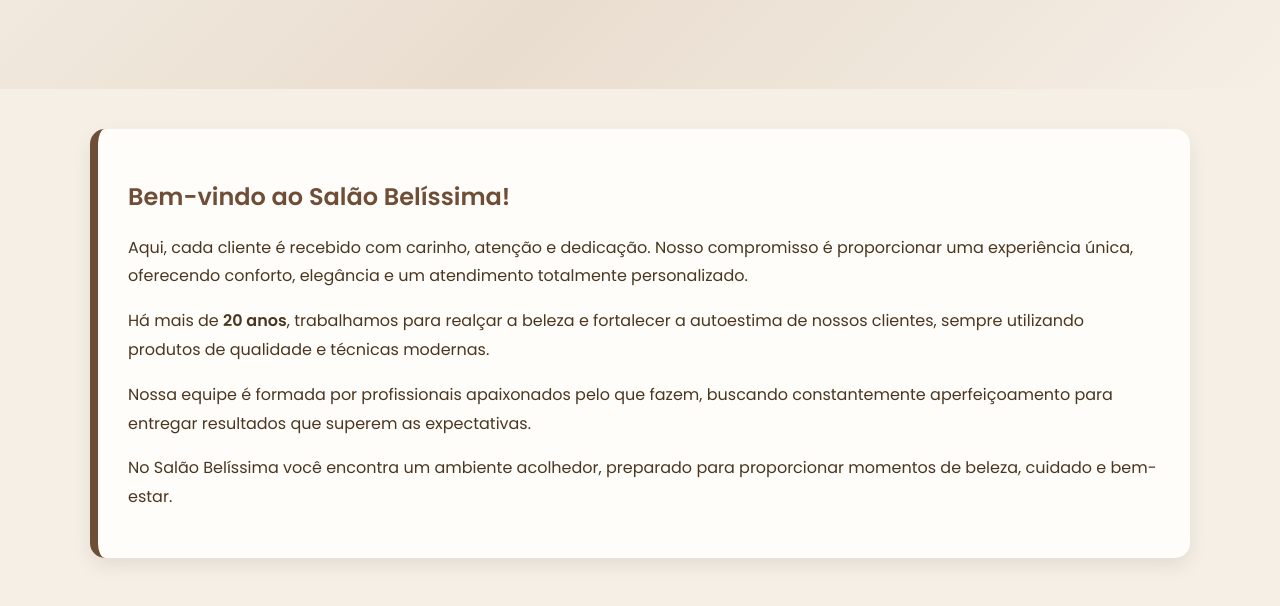
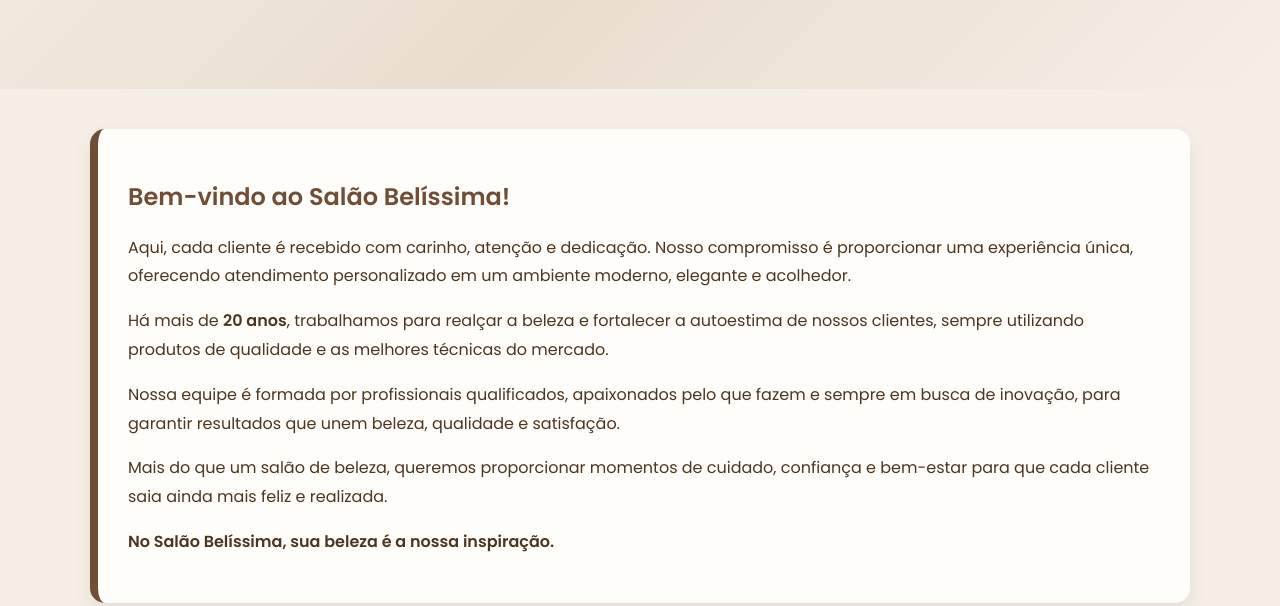
Before and after one commit to izabelap28/naildesign, a plain HTML site: page sobre.html in a window 1280 px wide. Shown: the part 346-952 px from the top of the page. Drawn offline with nearby package versions, Linux system fonts and the light colour scheme.

Commit message:
Update sobre.html

```diff
--- a/sobre.html
+++ b/sobre.html
@@ -1,17 +1,13 @@
 <!DOCTYPE html>
-<html lang="pt-BR">
-
+<html lang="pt-br">
 <head>
     <meta charset="UTF-8">
     <meta name="viewport" content="width=device-width, initial-scale=1.0">
     <title>Salão Belíssima - Sobre</title>
+
     <link rel="stylesheet" href="estilo.css">
 
-    <link rel="preconnect" href="https://fonts.googleapis.com">
-    <link rel="preconnect" href="https://fonts.gstatic.com" crossorigin>
-
-    <link href="https://fonts.googleapis.com/css2?family=Poppins:wght@300;400;500;600&family=Playfair+Display:wght@500;700&display=swap" rel="stylesheet">
-
+    <link href="https://fonts.googleapis.com/css2?family=Playfair+Display:wght@700&family=Poppins:wght@300;400;500;600&display=swap" rel="stylesheet">
 </head>
 
 <body>
@@ -31,7 +27,6 @@
 
     </nav>
 
-
     <header class="banner">
 
         <h1>SOBRE</h1>
@@ -40,8 +35,7 @@
 
     </header>
 
-
-<div class="container">
+    <main class="container">
 
         <div class="card">
 
@@ -50,30 +44,37 @@
             <p>
                 Aqui, cada cliente é recebido com carinho, atenção e dedicação.
                 Nosso compromisso é proporcionar uma experiência única,
-            oferecendo conforto, elegância e um atendimento totalmente personalizado.
+                oferecendo atendimento personalizado em um ambiente moderno,
+                elegante e acolhedor.
             </p>
 
             <p>
                 Há mais de <strong>20 anos</strong>, trabalhamos para realçar
                 a beleza e fortalecer a autoestima de nossos clientes,
-            sempre utilizando produtos de qualidade e técnicas modernas.
+                sempre utilizando produtos de qualidade e as melhores técnicas
+                do mercado.
             </p>
 
             <p>
-            Nossa equipe é formada por profissionais apaixonados pelo que fazem,
-            buscando constantemente aperfeiçoamento para entregar resultados
-            que superem as expectativas.
+                Nossa equipe é formada por profissionais qualificados,
+                apaixonados pelo que fazem e sempre em busca de inovação,
+                para garantir resultados que unem beleza, qualidade
+                e satisfação.
             </p>
 
             <p>
-            No Salão Belíssima você encontra um ambiente acolhedor,
-            preparado para proporcionar momentos de beleza, cuidado
-            e bem-estar.
+                Mais do que um salão de beleza, queremos proporcionar
+                momentos de cuidado, confiança e bem-estar para que
+                cada cliente saia ainda mais feliz e realizada.
+            </p>
+
+            <p>
+                <strong>No Salão Belíssima, sua beleza é a nossa inspiração.</strong>
             </p>
 
         </div>
 
-</div>
+    </main>
 
     <footer class="rodape">
 
@@ -86,5 +87,4 @@
     </footer>
 
 </body>
-
 </html>
```
Lines whose indentation alone changed are shown as unchanged.
